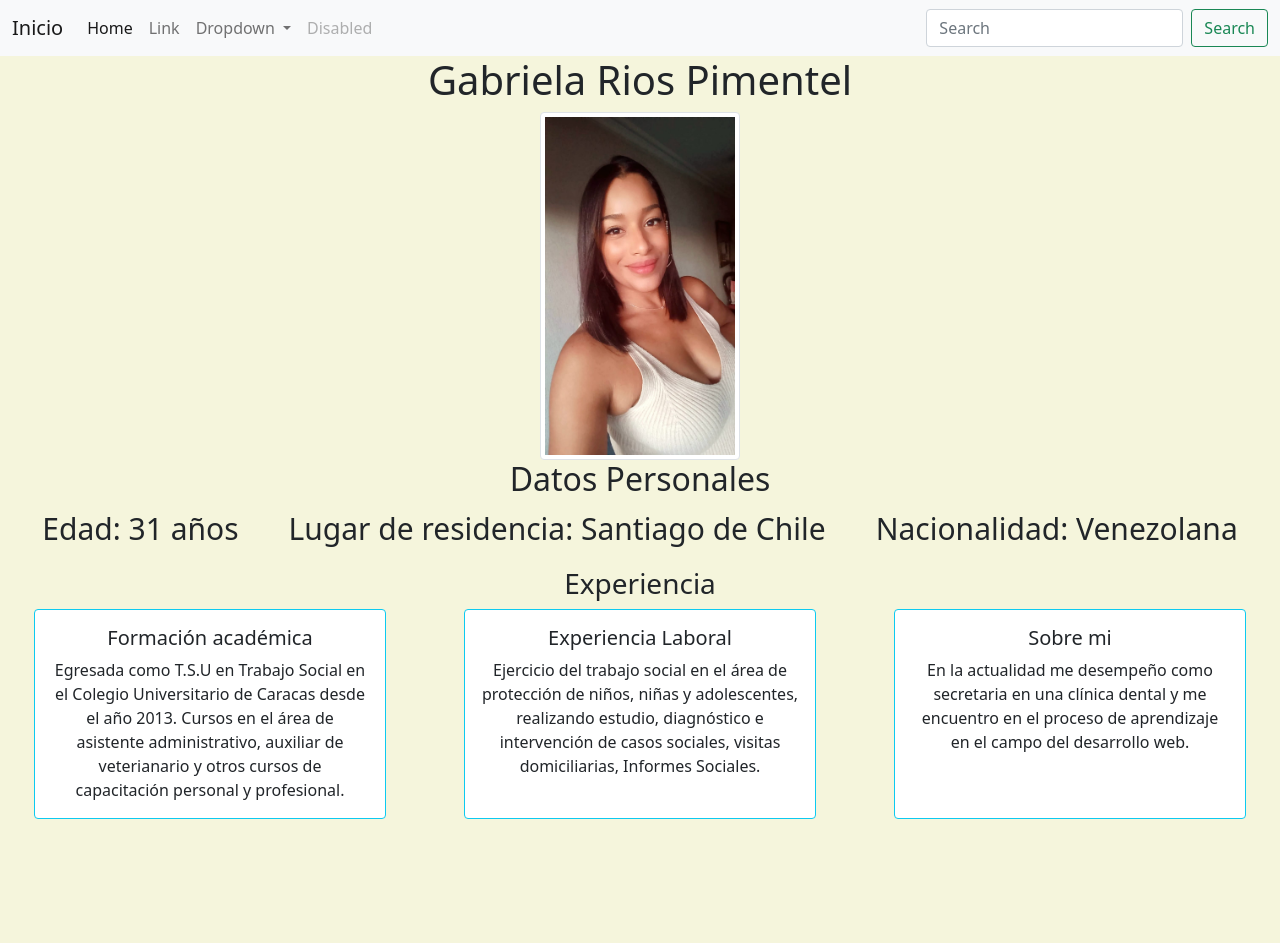
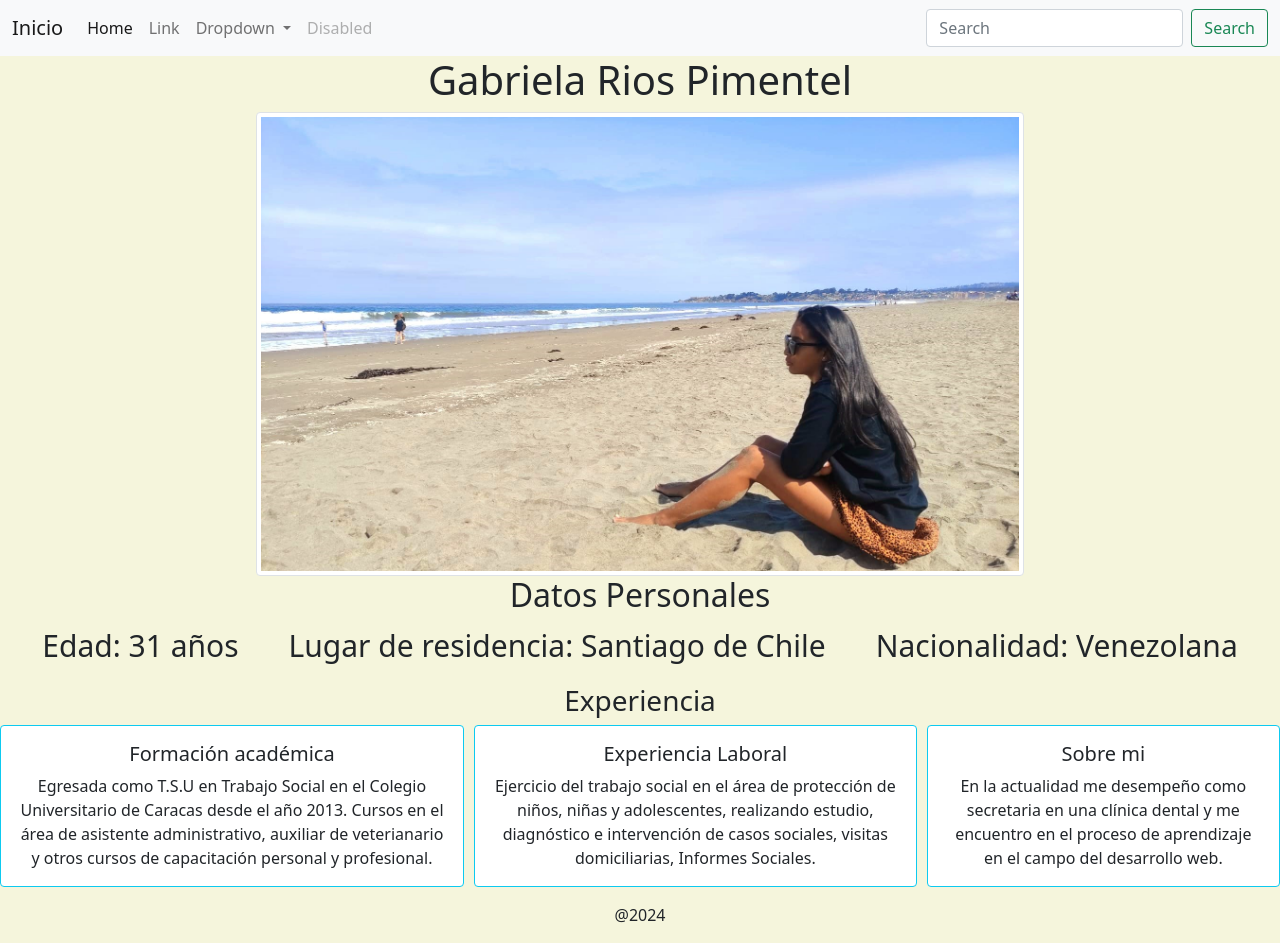
Before and after one commit to magdalenagprat/GabrielaRiosP.github.io, a plain HTML site: page index.html in a window 1280 px wide. Before the commit the page ends 835 px from the top, so only its background shows below. Drawn offline with nearby package versions, Linux system fonts and the light colour scheme.

Commit message:
cambio foto de perfil por fondo personal

```diff
--- a/index.html
+++ b/index.html
@@ -47,7 +47,7 @@
         </div>
       </nav>
       <h1>Gabriela Rios Pimentel</h1>
-      <img src="./assets/img/Gabriela.jpg" class="img-thumbnail" alt="Foto de perfil" width="200px" height="200px">
+      <img src="./assets/img/fondoplaya.jpg" class="img-thumbnail" alt="Foto de perfil" width="60%">
        <h2>Datos Personales</h2>
        <div class="contenedor">
         <p>Edad: 31 años</p>
@@ -57,21 +57,21 @@
        <h3>Experiencia</h3>
 
        <div class="cards">
-        <div class="card border-info mb-3" style="max-width: 22rem;">
+        <div class="card border-info mb-3" style="max-width: 29rem;">
 
             <div class="card-body">
               <h5 class="card-title">Formación académica</h5>
               <p class="card-text">Egresada como T.S.U en Trabajo Social en el Colegio Universitario de Caracas desde el año 2013. Cursos en el área de asistente administrativo, auxiliar de veterianario y otros cursos de capacitación personal y profesional.</p>
             </div>
           </div>
-          <div class="card border-info mb-3" style="max-width: 22rem;">
+          <div class="card border-info mb-3" style="max-width: 29rem;">
 
             <div class="card-body">
               <h5 class="card-title">Experiencia Laboral</h5>
               <p class="card-text">Ejercicio del trabajo social en el área de protección de niños, niñas y adolescentes, realizando estudio, diagnóstico e intervención de casos sociales, visitas domiciliarias, Informes Sociales.</p>
             </div>
           </div>
-          <div class="card border-info mb-3" style="max-width: 22rem;">
+          <div class="card border-info mb-3" style="max-width: 29rem;">
 
             <div class="card-body">
               <h5 class="card-title">Sobre mi</h5>
@@ -79,5 +79,8 @@
             </div>
           </div>
        </div>
+       <footer>
+        <p>@2024</p>
+       </footer>
 </body>
 </html>
```
Also changed, not shown: assets/ccs/style.css (line endings or trailing spaces), assets/img/fondoplaya.jpg (added).
